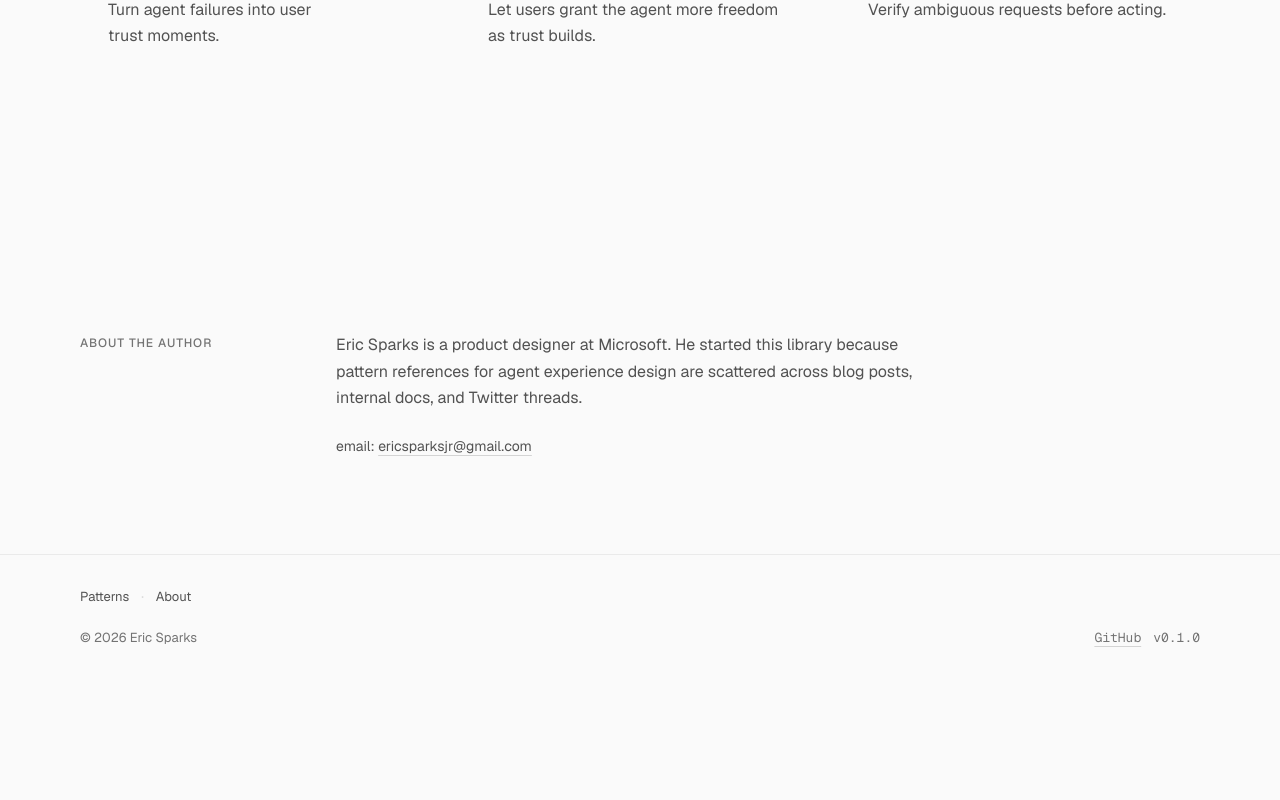
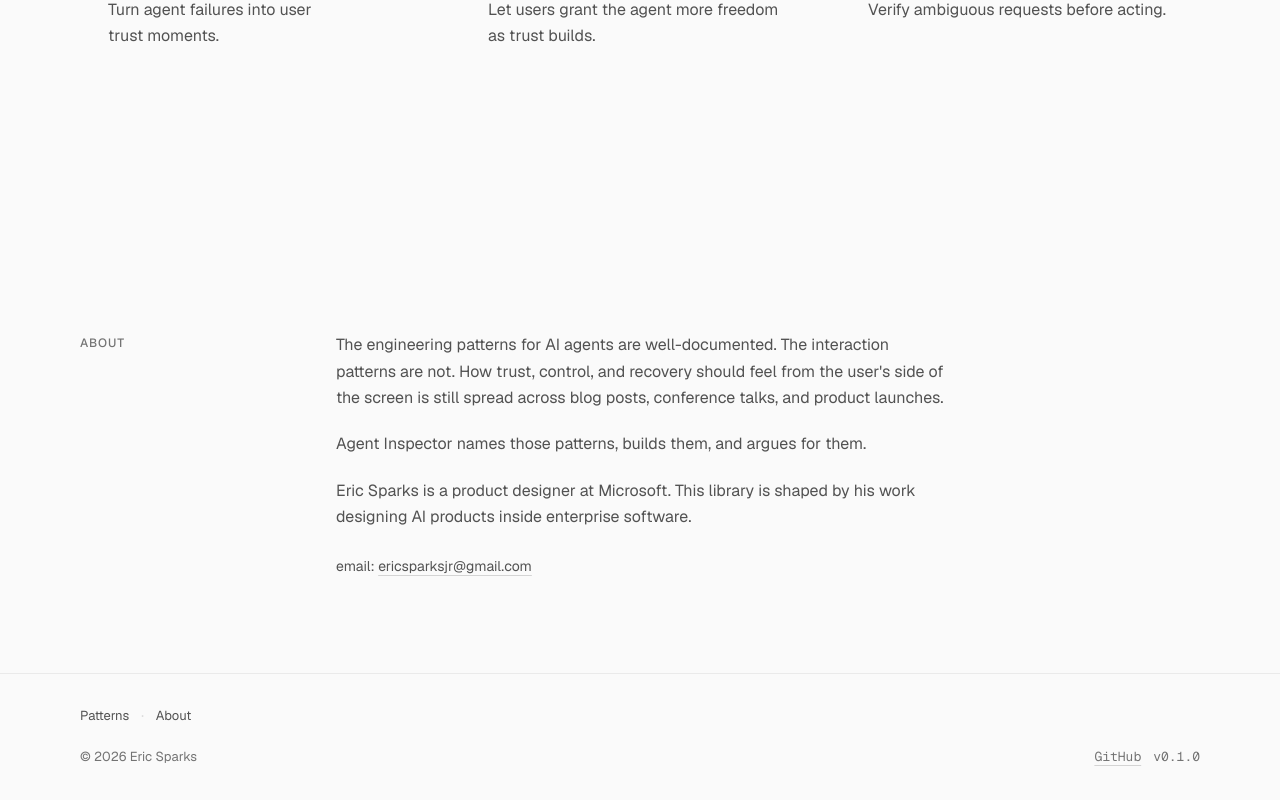
Before and after one commit to EricSparksJr/agent-inspector, a Next.js app: page / in a window 1280 px wide. Shown: the part 1038-1838 px from the top of the page. Before the commit the page ends 1718 px from the top, so only its background shows below. Built offline with nearby package versions, Linux system fonts and the light colour scheme.

Commit message:
Revise AboutStrip content and author details
Updated author information and added context about the library's purpose.

```diff
--- a/components/sections/AboutStrip.tsx
+++ b/components/sections/AboutStrip.tsx
@@ -10,7 +10,7 @@ export default function AboutStrip() {
               className="text-[12px] font-medium uppercase tracking-[0.08em]"
               style={{ color: "var(--text-subtle)" }}
             >
-              About the Author
+              About
             </p>
           </div>
 
@@ -20,9 +20,27 @@ export default function AboutStrip() {
               className="text-pretty leading-[1.65]"
               style={{ fontSize: "var(--text-body)", color: "var(--text-muted)" }}
             >
-              Eric Sparks is a product designer at Microsoft. He started this
-              library because pattern references for agent experience design are
-              scattered across blog posts, internal docs, and Twitter threads.
+              The engineering patterns for AI agents are well-documented. The
+              interaction patterns are not. How trust, control, and recovery
+              should feel from the user's side of the screen is still spread
+              across blog posts, conference talks, and product launches.
+            </p>
+
+            <p
+              className="mt-5 text-pretty leading-[1.65]"
+              style={{ fontSize: "var(--text-body)", color: "var(--text-muted)" }}
+            >
+              Agent Inspector names those patterns, builds them, and argues
+              for them.
+            </p>
+
+            <p
+              className="mt-5 text-pretty leading-[1.65]"
+              style={{ fontSize: "var(--text-body)", color: "var(--text-muted)" }}
+            >
+              Eric Sparks is a product designer at Microsoft. This library is
+              shaped by his work designing AI products inside enterprise
+              software.
             </p>
 
             <div className="mt-6 space-y-1.5">
```
